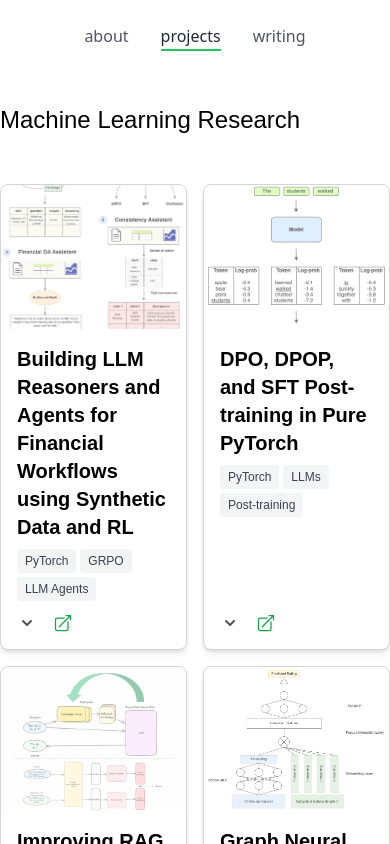
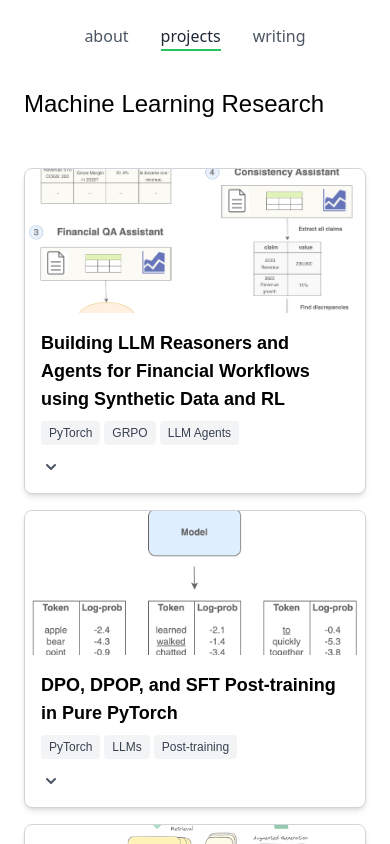
Before and after one commit to aalokpatwa/aalokpatwa.github.io, a React (Create React App) app in the folder frontend/: page /#/projects in a window 390 px wide. Shown: the top 844 px of the page. Built offline with nearby package versions, Linux system fonts and the light colour scheme.

Commit message:
Aesthetic changes to projects and writing page

```diff
--- a/frontend/src/components/Footer.js
+++ /dev/null
@@ -1,15 +0,0 @@
-import React from "react";
-
-export default function Footer() {
-
-  return (
-      <div>
-        <nav class="flex justify-center py-4 font-bold">
-          <a href="https://www.github.com/aalokpatwa" class={`mx-16 sm:mx-32 font-light text-2xl text-blue-600 hover:text-gray-600`}>Github</a>
-          <a href="https://www.linkedin.com/in/aalok-patwa" class={`mx-16 sm:mx-32 font-light text-2xl text-blue-600 hover:text-gray-600`}>Linkedin</a>
-        </nav>
-      </div>
-
-  );
-
-}
--- a/frontend/src/components/ProjectBar.js
+++ /dev/null
@@ -1,31 +0,0 @@
-import React from "react";
-
-export default function ProjectBar(props) {
-    return (
-        <div class="mt-2">
-            <div class="justify-center">
-                <p class="w-fit text-xl font-semibold">
-                    <a href={props.link} className="text-blue-600 hover:text-blue-500 hover:underline">
-                        {props.title}
-                    </a>
-
-                </p>
-                {/* {
-                    props.skills.map((skill) => (
-                        <div class="inline-block rounded border border-black bg-emerald-200 m-2">
-                            <p class="mx-3 font-light">
-                                {skill}
-                            </p>
-                        </div>
-
-                    ))
-                } */}
-            </div>
-            <div class="">
-                <p class="pb-2 font-normal text-md">
-                    {props.children}
-                </p>
-            </div>
-        </div>
-    );
-}
--- a/frontend/src/pages/ProjectsPage.js
+++ b/frontend/src/pages/ProjectsPage.js
@@ -104,13 +104,13 @@ export default function ProjectsPage() {
 
     return (
         <div className="min-h-screen bg-white font-assistant">
-            <div className="mx-6 sm:max-w-2xl md:max-w-7xl sm:mx-auto mx-auto pt-8">
+            <div className="mx-6 lg:max-w-7xl lg:mx-auto pt-4 md:pt-8">
 
                 {Object.entries(projectCategories).map(([category, projects]) => (
                     <div key={category} className="mb-12">
                         <h2 className="text-2xl font-medium text-black mb-6">{category}</h2>
 
-                        <div className="grid grid-cols-2 md:grid-cols-3 gap-4 md:gap-10 pt-6">
+                        <div className="grid grid-cols-1 sm:grid-cols-2 md:grid-cols-3 gap-4 md:gap-10 pt-6">
                             {projects.map((project) => (
                                 <div key={project.id} className="bg-white border border-gray-300 rounded-lg overflow-hidden shadow-md flex flex-col">
                                     {/* Thumbnail (not clickable) */}
@@ -124,8 +124,15 @@ export default function ProjectsPage() {
 
                                     {/* Project title and description */}
                                     <div className="p-4 flex flex-col flex-1">
-                                                                        <h3 className="text-xl font-semibold text-black mb-2">
-                                            {project.title}
+                                                                        <h3 className="text-lg md:text-xl font-semibold text-black mb-2">
+                                            <a
+                                                href={project.link}
+                                                target="_blank"
+                                                rel="noopener noreferrer"
+                                                className="hover:text-green-600 transition-all"
+                                            >
+                                                {project.title}
+                                            </a>
                                         </h3>
 
 
@@ -142,8 +149,8 @@ export default function ProjectsPage() {
                                             ))}
                                         </div>
 
-                                        {/* Icons at bottom */}
-                                        <div className="flex items-center space-x-4 mt-auto">
+                                        {/* Chevron icon at bottom */}
+                                        <div className="flex items-center mt-auto">
                                             <button
                                                 onClick={() => toggleExpanded(project.id)}
                                                 className="text-gray-600 hover:text-gray-800 transition-colors"
@@ -158,17 +165,6 @@ export default function ProjectsPage() {
                                                     </svg>
                                                 )}
                                             </button>
-                                            <a
-                                                href={project.link}
-                                                target="_blank"
-                                                rel="noopener noreferrer"
-                                                className="text-green-600 hover:text-green-700 transition-colors"
-                                            >
-                                                <svg xmlns="http://www.w3.org/2000/svg" fill="none" viewBox="0 0 24 24" strokeWidth={1.5} stroke="currentColor" className="size-5">
-                                                    <path strokeLinecap="round" strokeLinejoin="round" d="M13.5 6H5.25A2.25 2.25 0 0 0 3 8.25v10.5A2.25 2.25 0 0 0 5.25 21h10.5A2.25 2.25 0 0 0 18 18.75V10.5m-10.5 6L21 3m0 0h-5.25M21 3v5.25" />
-                                                </svg>
-
-                                            </a>
                                         </div>
                                         {/* Collapsible description */}
                                         {expandedProject === project.id && (
--- a/frontend/src/pages/WritingPage.js
+++ b/frontend/src/pages/WritingPage.js
@@ -40,14 +40,14 @@ export default function WritingPage() {
 
     return (
         <div className="min-h-screen bg-white font-assistant">
-            <div className="mx-6 lg:max-w-7xl lg:mx-auto pt-8">
+            <div className="mx-6 lg:max-w-7xl lg:mx-auto pt-4 md:pt-8">
                 {Object.entries(blogCategories).map(([category, blogs]) => (
                     <div key={category} className="mb-12">
                         <h2 className="text-2xl font-medium text-black mb-6">{category}</h2>
 
-                        <div className="space-y-6">
+                        <div className="space-y-4 md:space-y-4">
                             {blogs.map((blog) => (
-                                <div key={blog.id} className="border-b border-gray-200 pb-6">
+                                <div key={blog.id} className="border-b border-gray-200 pb-2 md:pb-4">
                                     <h3 className="text-xl font-semibold text-black mb-2">
                                         <a
                                             href={blog.link}
```
